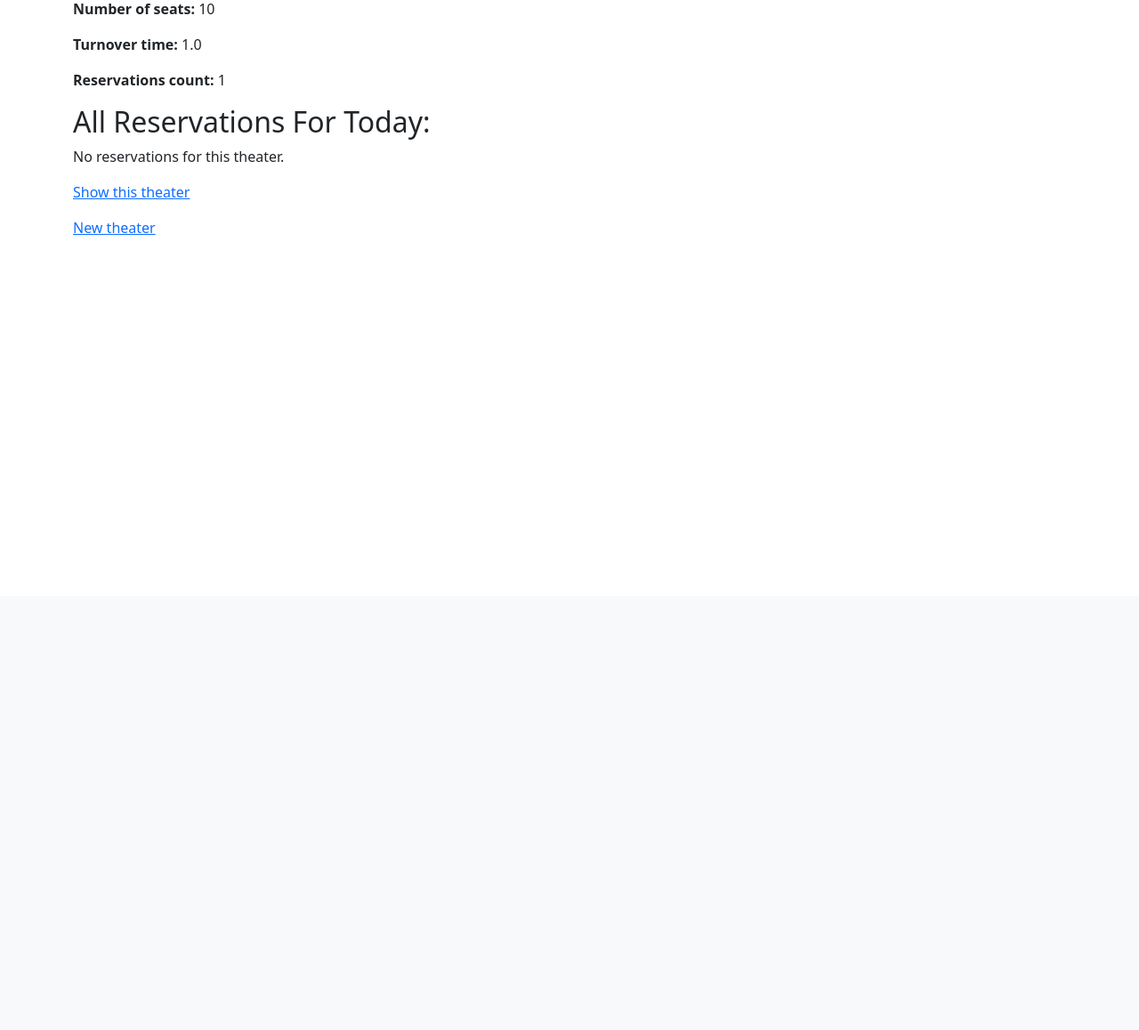
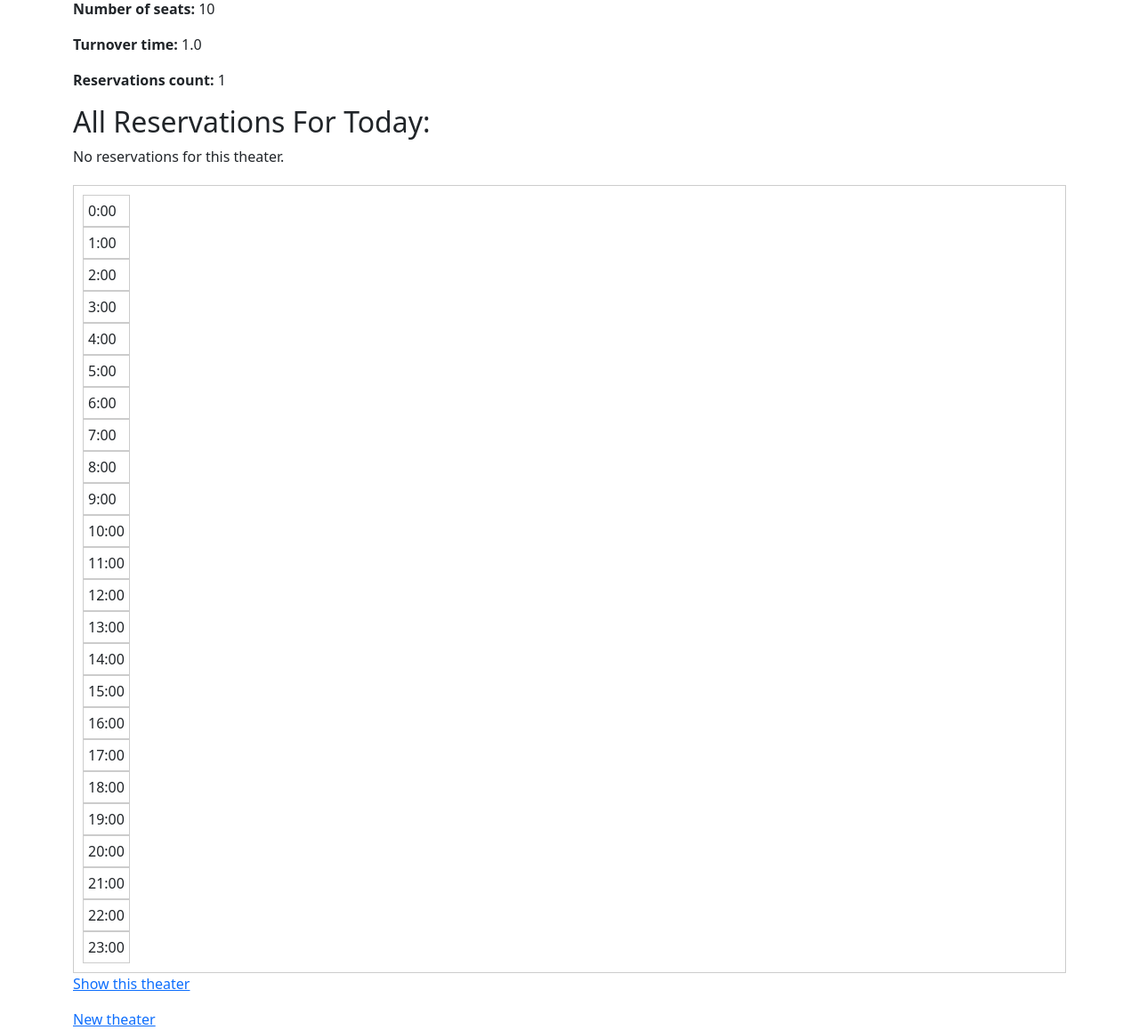
Before and after one commit to WilsonReese/Bingo-Bango, a Rails app: page /theaters in a window 1280 px wide. Shown: the part 130-1288 px from the top of the page at 89% size. Before the commit the page ends 394 px from the top, so only its background shows below. Run offline with Rails 7, Linux system fonts and the light colour scheme; tables that the repository leaves empty hold one stand-in row (values such as "Sample post"); some libraries are stand-ins or nearby versions.

Commit message:
beginning the calendar view

```diff
--- a/app/assets/stylesheets/application.css
+++ b/app/assets/stylesheets/application.css
@@ -13,3 +13,23 @@
  *= require_tree .
  *= require_self
  */
+
+ .day-view {
+  display: flex;
+  flex-direction: column;
+  align-items: flex-start;
+  border: 1px solid #ccc;
+  padding: 10px;
+  margin-top: 20px;
+}
+
+.time-slots {
+  display: flex;
+  flex-direction: column;
+}
+
+.time-slot {
+  flex: 1;
+  border: 1px solid #ccc;
+  padding: 5px;
+}
--- /dev/null
+++ b/app/views/shared/_calendar.html.erb
@@ -0,0 +1,9 @@
+<div class="day-view">
+  <div class="time-slots">
+    <% (0..23).each do |hour| %>
+      <div class="time-slot">
+        <%= "#{hour}:00" %>
+      </div>
+    <% end %>
+  </div>
+</div>
--- a/app/views/theaters/_theater.html.erb
+++ b/app/views/theaters/_theater.html.erb
@@ -24,4 +24,6 @@
   <% else %>
     <p>No reservations for this theater.</p>
   <% end %>
+
+  <%= render "shared/calendar" %>
 </div>
```
